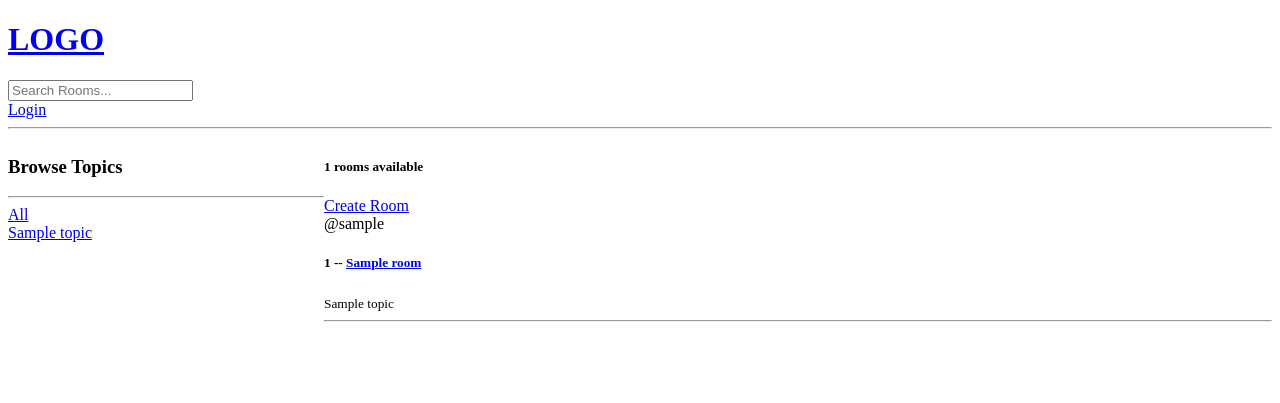
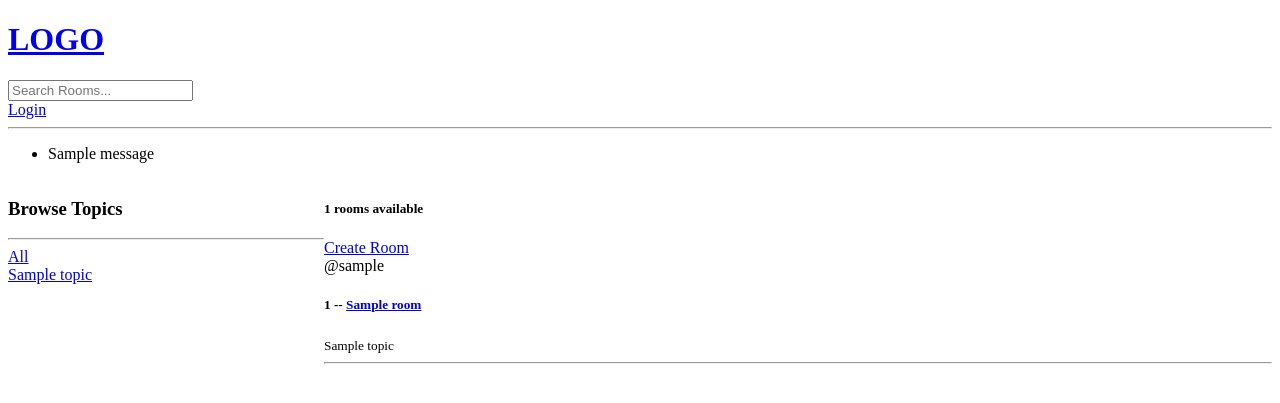
Before and after one commit to julianpalmerio/django-studybud, a Django app: template studybud/base/templates/base/home.html in a window 1280 px wide. Shown: the top 403 px of the page. Run offline with Django 4.2, Linux system fonts and the light colour scheme; the template is opened without the code that fills it: most values are stand-ins (such as "Sample title", 1, 10 or a date in 2020); one stand-in notice (Sample message) is shown.

Commit message:
feat: add messages to main template

```diff
--- a/studybud/templates/main.html
+++ b/studybud/templates/main.html
@@ -9,6 +9,14 @@
 <body>
     {% include 'navbar.html' %}
 
+    {% if messages %}
+    <ul class="messages">
+        {% for message in messages %}
+        <li>{{ message }}</li>
+        {% endfor %}
+    </ul>
+    {% endif %}
+
     {% block content %}
 
     {% endblock %}
```
